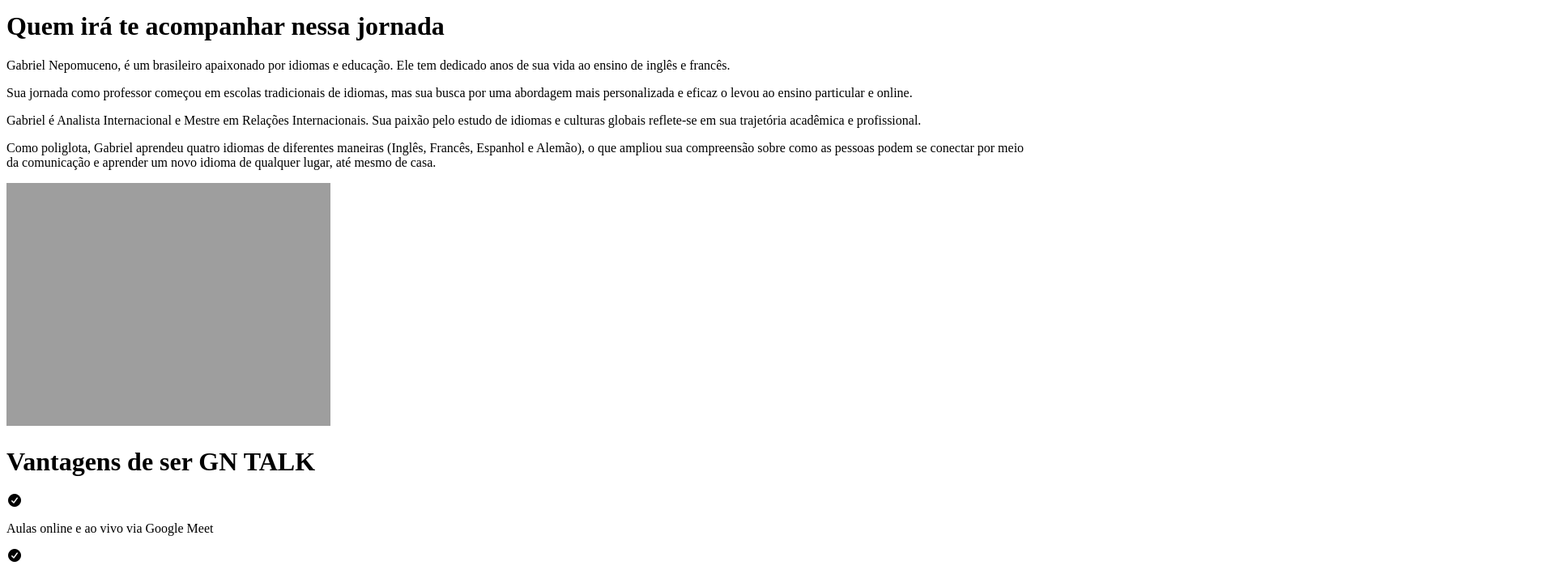
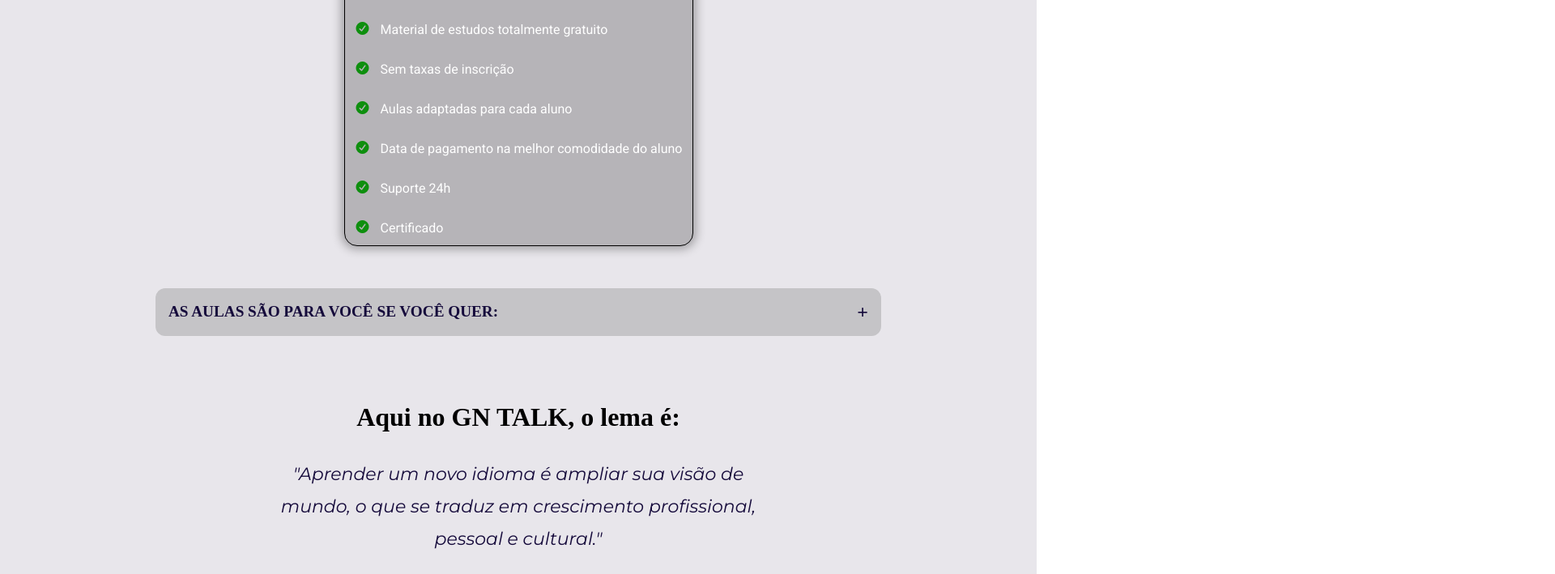
Before and after one commit to GustavoNeves1902/nepomuceno, a plain HTML site: page index.html in a window 1280 px wide. Shown: the part 1667-2376 px from the top of the page at 81% size, 1920 px wide, since content can reach past the window. Drawn offline with Linux system fonts and the light colour scheme; the site is published under a folder, as on GitHub Pages, so addresses that start at the root find nothing.

Commit message:
Fix HTML formatting and structure

```diff
--- a/index.html
+++ b/index.html
@@ -4,7 +4,7 @@
 <head>
   <meta charset="UTF-8" />
   <meta name="viewport" content="width=device-width, initial-scale=1.0" />
-  <link href="/index.css" rel="stylesheet" />
+  <link href="index.css" rel="stylesheet" />
   <link rel="stylesheet" href="https://cdnjs.cloudflare.com/ajax/libs/font-awesome/7.0.1/css/all.min.css"
     integrity="sha512-2SwdPD6INVrV/lHTZbO2nodKhrnDdJK9/kg2XD1r9uGqPo1cUbujc+IYdlYdEErWNu69gVcYgdxlmVmzTWnetw=="
     crossorigin="anonymous" referrerpolicy="no-referrer" />
@@ -171,7 +171,8 @@
     </div>
   </footer>
 
-  <script src="./scripts/index.js"></script>
+  <script src="scripts/index.js"></script>
 </body>
 
+
 </html>
```
